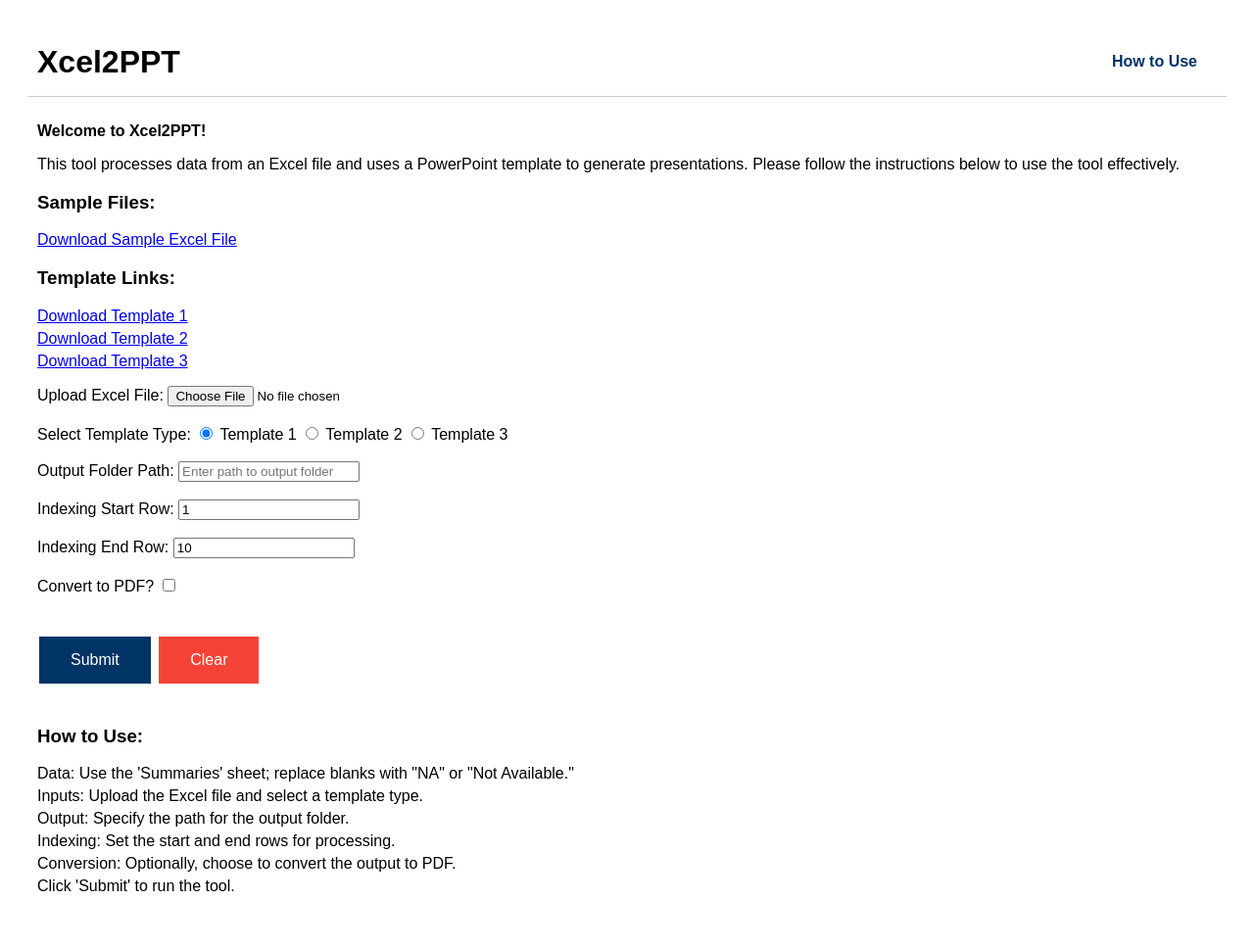
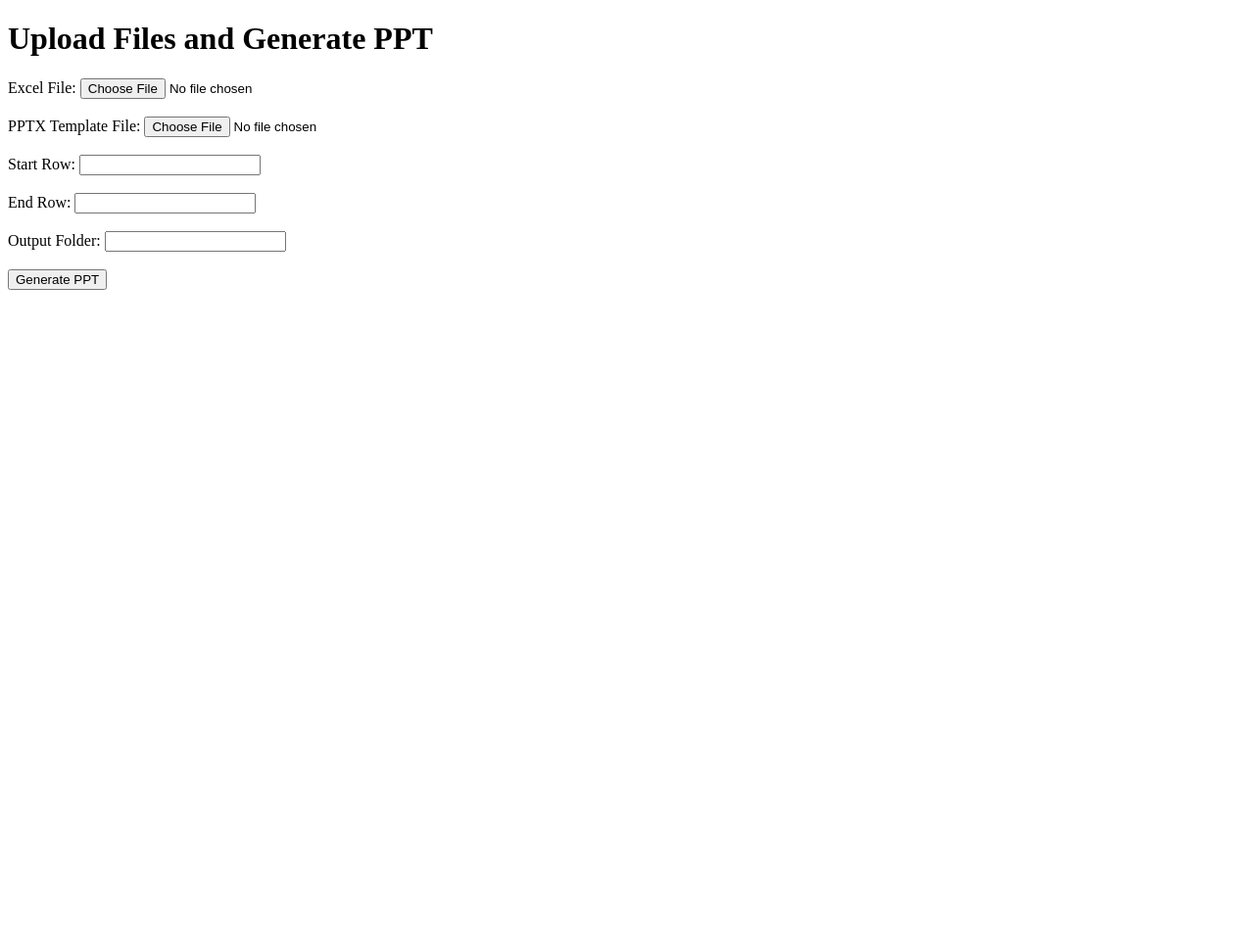
Before and after one commit to Vikas070589/XL2PPT, a Flask app: page / in a window 1280 px wide. Shown: the whole page at 98% size. After the commit the page ends 296 px from the top, so only its background shows below. Run offline with Flask 3, Linux system fonts and the light colour scheme.

Commit message:
Update index.html

```diff
--- a/templates/index.html
+++ b/templates/index.html
@@ -3,140 +3,37 @@
 <head>
     <meta charset="UTF-8">
     <meta name="viewport" content="width=device-width, initial-scale=1.0">
-    <title>Xcel2PPT</title>
-    <style>
-        body {
-            font-family: Arial, sans-serif;
-            padding: 20px;
-        }
-        .header {
-            display: flex;
-            justify-content: space-between;
-            align-items: center;
-            padding: 10px;
-            border-bottom: 1px solid #ccc;
-            height: 50px;
-        }
-        .header h1 {
-            margin: 0;
-        }
-        .header a {
-            margin-right: 20px;
-            text-decoration: none;
-            color: #003366;
-            font-weight: bold;
-        }
-        .content {
-            padding: 10px;
-        }
-        .content ul {
-            list-style-type: none;
-            padding: 0;
-        }
-        .content ul li {
-            margin-bottom: 5px;
-        }
-        .buttons {
-            margin-top: 20px;
-        }
-        .button {
-            padding: 15px 32px;
-            text-align: center;
-            font-size: 16px;
-            margin: 4px 2px;
-            cursor: pointer;
-            border: none;
-            transition-duration: 0.4s;
-        }
-        .submit-button {
-            background-color: #003366;
-            color: white;
-        }
-        .submit-button:hover {
-            background-color: white;
-            color: #003366;
-            border: 2px solid #003366;
-        }
-        .clear-button {
-            background-color: #f44336;
-            color: white;
-        }
-        .clear-button:hover {
-            background-color: white;
-            color: #f44336;
-            border: 2px solid #f44336;
-        }
-        .processing-status {
-            margin-top: 20px;
-            white-space: pre-wrap;
-        }
-        footer {
-            display: none;
-        }
-    </style>
+    <title>PPT Generator</title>
 </head>
 <body>
-    <div class="header">
-        <h1>Xcel2PPT</h1>
-        <div>
-            <a href="#how-to-use">How to Use</a>
-        </div>
-    </div>
-    <div class="content">
-        <p><strong>Welcome to Xcel2PPT!</strong></p>
-        <p>This tool processes data from an Excel file and uses a PowerPoint template to generate presentations. Please follow the instructions below to use the tool effectively.</p>
-        <h3>Sample Files:</h3>
-        <ul>
-            <li><a href="https://example.com/sample_excel.xlsx" target="_blank">Download Sample Excel File</a></li>
+    <h1>Upload Files and Generate PPT</h1>
+    <form method="POST" enctype="multipart/form-data">
+        <label for="excel_file">Excel File:</label>
+        <input type="file" name="excel_file" required><br><br>
+
+        <label for="pptx_template_file">PPTX Template File:</label>
+        <input type="file" name="pptx_template_file" required><br><br>
+
+        <label for="start_row">Start Row:</label>
+        <input type="number" name="start_row" min="0" required><br><br>
+
+        <label for="end_row">End Row:</label>
+        <input type="number" name="end_row" min="0"><br><br>
+
+        <label for="output_folder">Output Folder:</label>
+        <input type="text" name="output_folder"><br><br>
+
+        <input type="submit" value="Generate PPT">
+    </form>
+
+    {% with messages = get_flashed_messages(with_categories=true) %}
+    {% if messages %}
+        <ul class="flashes">
+        {% for category, message in messages %}
+            <li class="{{ category }}">{{ message }}</li>
+        {% endfor %}
         </ul>
-        <h3>Template Links:</h3>
-        <ul>
-            <li><a href="https://example.com/template1.pptx" target="_blank">Download Template 1</a></li>
-            <li><a href="https://example.com/template2.pptx" target="_blank">Download Template 2</a></li>
-            <li><a href="https://example.com/template3.pptx" target="_blank">Download Template 3</a></li>
-        </ul>
-        <form method="post" enctype="multipart/form-data">
-            <label>Upload Excel File:</label>
-            <input type="file" name="excel_file" accept=".xlsx"><br><br>
-
-            <label>Select Template Type:</label>
-            <input type="radio" name="template_type" value="Template 1" checked> Template 1
-            <input type="radio" name="template_type" value="Template 2"> Template 2
-            <input type="radio" name="template_type" value="Template 3"> Template 3<br><br>
-
-            <label>Output Folder Path:</label>
-            <input type="text" name="output_folder" placeholder="Enter path to output folder"><br><br>
-
-            <label>Indexing Start Row:</label>
-            <input type="number" name="start_row" value="1"><br><br>
-
-            <label>Indexing End Row:</label>
-            <input type="number" name="end_row" value="10"><br><br>
-
-            <label>Convert to PDF?</label>
-            <input type="checkbox" name="convert_to_pdf"><br><br>
-
-            <div class="buttons">
-                <button type="submit" class="button submit-button">Submit</button>
-                <button type="reset" class="button clear-button">Clear</button>
-            </div>
-        </form>
-        {% if result %}
-            <div class="processing-status">
-                <pre>{{ result }}</pre>
-            </div>
-        {% endif %}
-    </div>
-    <div id="how-to-use" class="content">
-        <h3>How to Use:</h3>
-        <ul>
-            <li>Data: Use the 'Summaries' sheet; replace blanks with "NA" or "Not Available."</li>
-            <li>Inputs: Upload the Excel file and select a template type.</li>
-            <li>Output: Specify the path for the output folder.</li>
-            <li>Indexing: Set the start and end rows for processing.</li>
-            <li>Conversion: Optionally, choose to convert the output to PDF.</li>
-            <li>Click 'Submit' to run the tool.</li>
-        </ul>
-    </div>
+    {% endif %}
+    {% endwith %}
 </body>
 </html>
```
